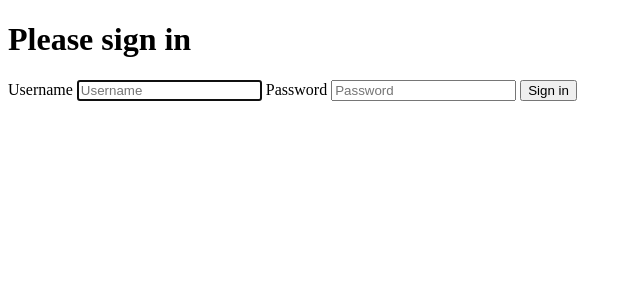
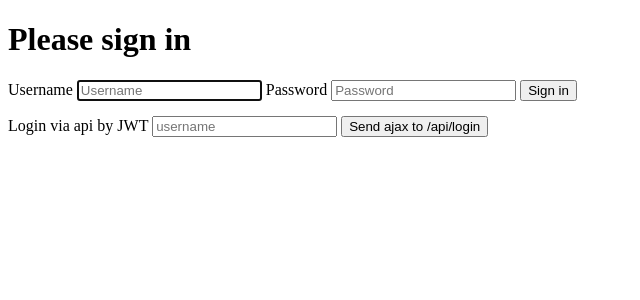
Before and after one commit to linkorb/flex-auth-bundle-demo, a Symfony app: template templates/security/login.html.twig in a window 1280 px wide. Shown: the top 300 px of the page, without its empty margins (0-640 px from the left). Run offline with Twig, Linux system fonts and the light colour scheme; the template is opened without the code that fills it, so the values that code supplies are empty; some libraries are stand-ins or nearby versions.

Commit message:
add login route with jwt

```diff
--- a/templates/security/login.html.twig
+++ b/templates/security/login.html.twig
@@ -33,4 +33,39 @@
         Sign in
     </button>
 </form>
+
+
+<div class="api" id="api">
+    Login via api by JWT
+    <input type="text" placeholder="username"/>
+    <button type="button">Send ajax to /api/login</button>
+</div>
+
+<script>
+    var api = document.querySelector('#api')
+    api.querySelector('button').addEventListener('click', () => {
+        var username = api.querySelector('input').value
+        if (username) {
+            fetch('/api/login', {
+                method: 'POST',
+                headers: {
+                    'Accept': 'application/json',
+                    'Content-Type': 'application/json'
+                },
+                body: JSON.stringify({username: username})
+            }).then((response) => {
+                response.json().then((json) => {
+                    var token = json.token
+                    location.href = '/?jwt=' + token
+                })
+            })
+        }
+    })
+</script>
+
+<style>
+    .api {
+        margin-top: 15px;
+    }
+</style>
 {% endblock %}
```
Also changed, not shown: src/Controller/ApiController.php (added, +34 -0 lines), 1 other file.
